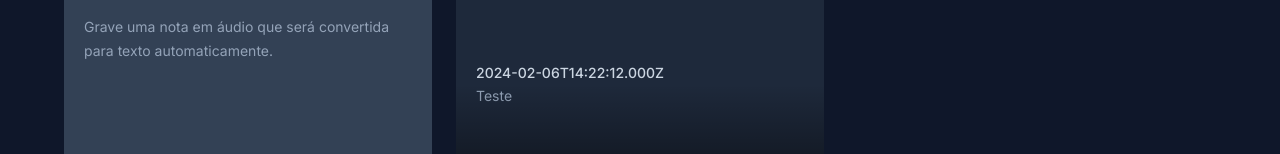
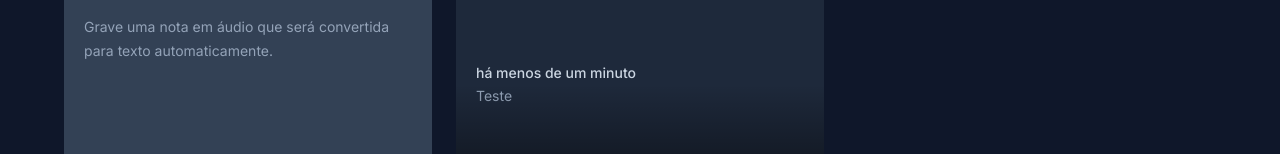
Before and after one commit to manuelaalecio/Rocketseat-nlw-expert, a React (Vite) app: page / in a window 1280 px wide. Shown: the part 222-376 px from the top of the page. Built offline with nearby package versions, Linux system fonts and the light colour scheme.

Commit message:
feat(api): add date-fns package

```diff
--- a/package.json
+++ b/package.json
@@ -10,6 +10,7 @@
   },
   "dependencies": {
     "@radix-ui/react-dialog": "^1.0.5",
+    "date-fns": "^3.3.1",
     "react": "^18.2.0",
     "react-dom": "^18.2.0"
   },
--- a/src/components/note-card.tsx
+++ b/src/components/note-card.tsx
@@ -1,4 +1,6 @@
 import * as Dialog from "@radix-ui/react-dialog";
+import { formatDistanceToNow } from "date-fns";
+import { ptBR } from "date-fns/locale";
 
 interface NoteCardProps {
   note: {
@@ -12,7 +14,7 @@ export function NoteCard({ note }: NoteCardProps) {
     <Dialog.Root>
       <Dialog.Trigger className="rounded-md text-left flex-col bg-slate-800 p-5 gap-3 overflow-hidden relative outline-none hover:ring-2 hover:ring-slate-600 focus-visible:ring-2 focus-visible:ring-lime-400">
         <span className="text-sm font-medium text-slate-300">
-          {note.date.toISOString()}
+          {formatDistanceToNow(note.date, { locale: ptBR, addSuffix: true })}
         </span>
         <p className="text-sm leading-6 text-slate-400">{note.content}</p>
 
@@ -23,7 +25,7 @@ export function NoteCard({ note }: NoteCardProps) {
         <Dialog.Content className="fixed left-1/2 top-1/2 -translate-x-1/2 -translate-y-1/2 max-w-[640px] w-full h-[60vh] bg-slate-700 rounded-md flex flex-col outline-none">
           <div className="flex flex-1 flex-col gap-3 p-5">
             <span className="text-sm font-medium text-slate-300">
-              {note.date.toISOString()}
+              {formatDistanceToNow(note.date, { locale: ptBR, addSuffix: true })}
             </span>
             <p className="text-sm leading-6 text-slate-400">{note.content}</p>
           </div>
```
Also changed, not shown: 1 other file (tests, documents, lock files or other folders).
